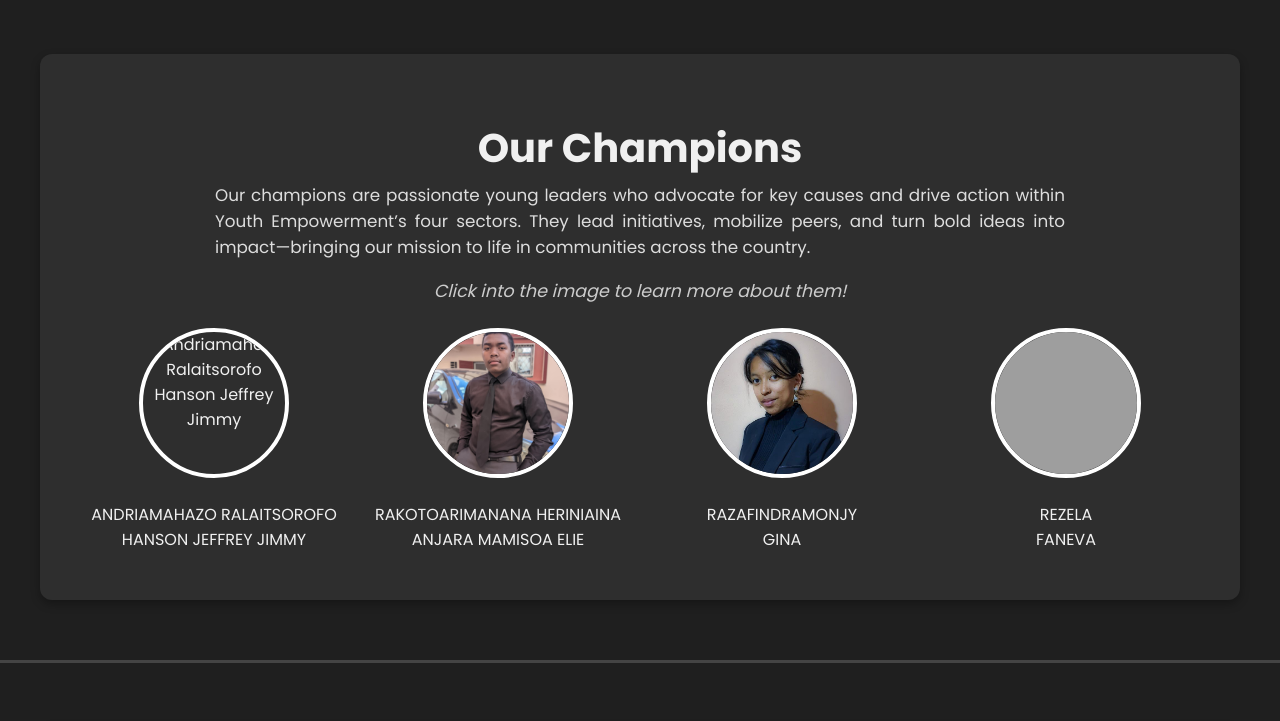
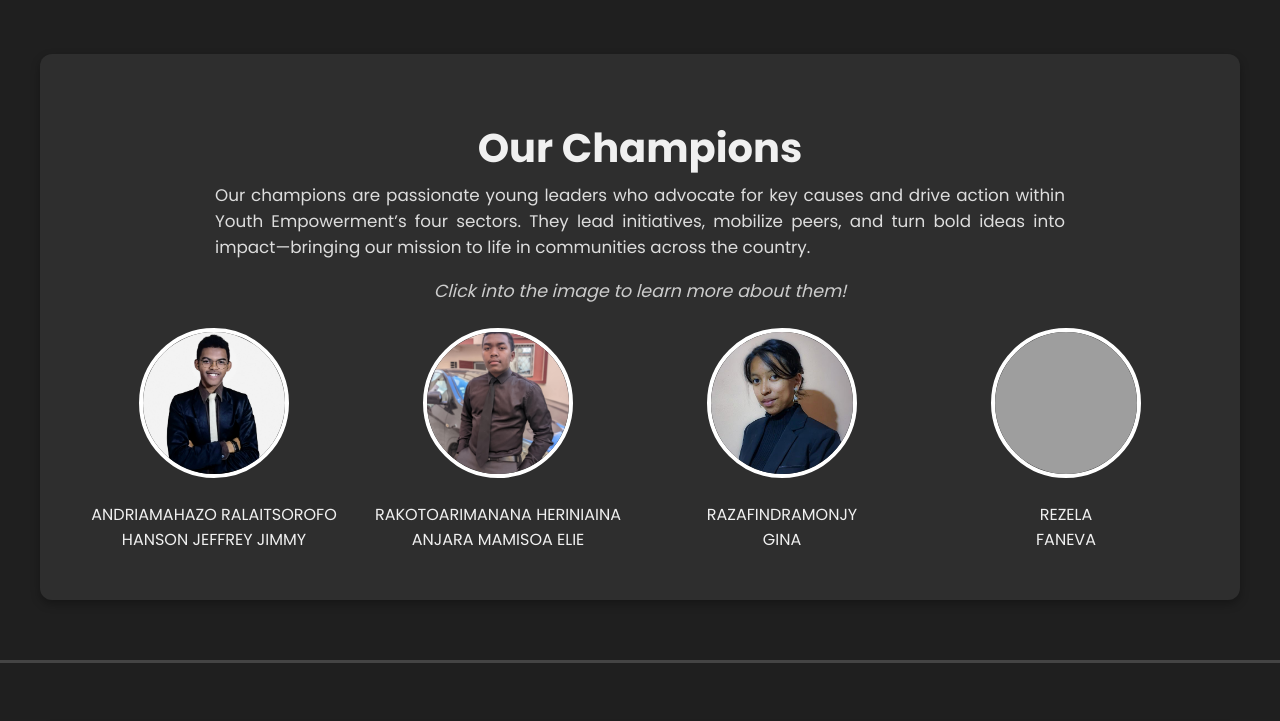
Before and after one commit to YE2025-mg/youthempowerment-website, a plain HTML site: page changemakers.html in a window 1280 px wide. Shown: the part 78-799 px from the top of the page. Drawn offline with Linux system fonts and the light colour scheme; grey boxes are pictures that could not be loaded.

Commit message:
Update changemakers.html

```diff
--- a/changemakers.html
+++ b/changemakers.html
@@ -464,7 +464,7 @@
   <div class="changemakers-grid">
 
     <a href="andriamahazo.html" class="champion">
-      <img src="andriamahazo.jpg" alt="Andriamahazo Ralaitsorofo Hanson Jeffrey Jimmy" style="border: 4px solid #ffffff; border-radius: 50%; width: 150px; height: 150px; object-fit: cover;">
+      <img src="champion1andriamahazo.webp" alt="Andriamahazo Ralaitsorofo Hanson Jeffrey Jimmy" style="border: 4px solid #ffffff; border-radius: 50%; width: 150px; height: 150px; object-fit: cover;">
       <p style="color: #f0f0f0; text-align: center;">ANDRIAMAHAZO RALAITSOROFO<br>HANSON JEFFREY JIMMY</p>
     </a>
     <a href="elie.html" class="champion">
```
